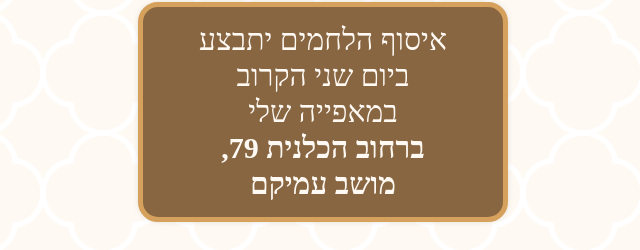
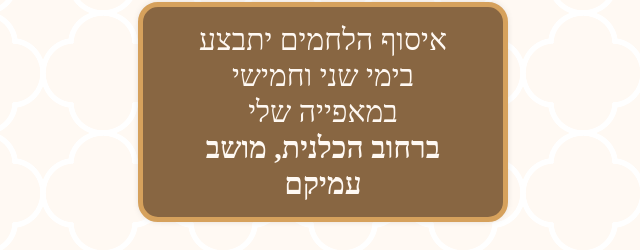
Before and after one commit to yariv-riser/hadasa-bread-ordering-system, a Next.js app: page / in a window 1280 px wide. Shown: the part 287-537 px from the top of the page, without its empty margins (317-957 px from the left). Built offline with nearby package versions, Linux system fonts and the light colour scheme; no server answers; the database is empty; a web font is replaced by a local one.

Commit message:
Updated pickup location details text

```diff
--- a/app/HomeClient.jsx
+++ b/app/HomeClient.jsx
@@ -34,7 +34,7 @@ export default function HomeClient({ products }) {
         </p>
 
         <p className={classes['pickup-instructions']}>
-          איסוף הלחמים יתבצע ביום שני הקרוב במאפייה שלי<br /><strong>ברחוב הכלנית 79, מושב עמיקם</strong>
+          איסוף הלחמים יתבצע בימי שני וחמישי במאפייה שלי<br /><strong>ברחוב הכלנית, מושב עמיקם</strong>
         </p>
       </section>
 
```
